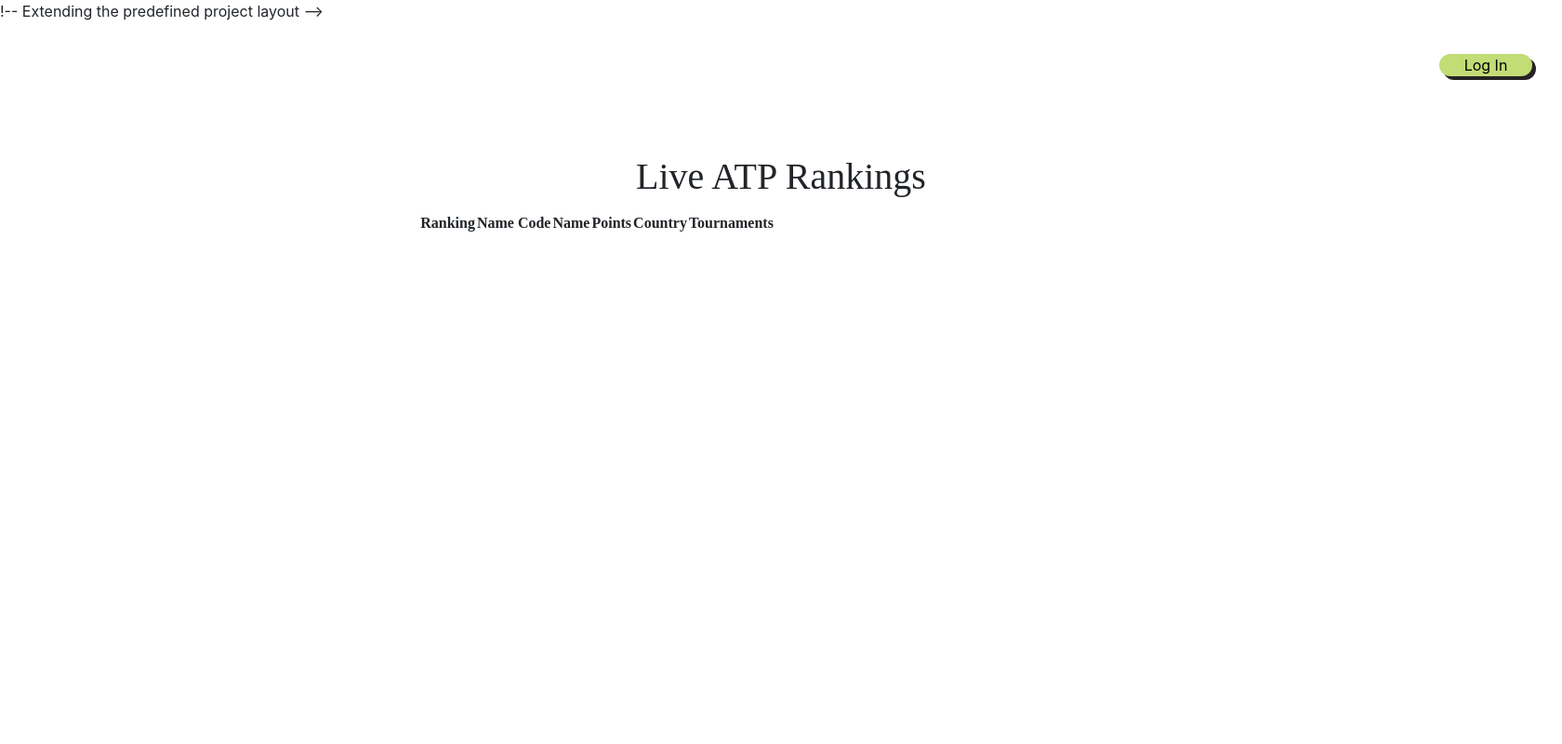
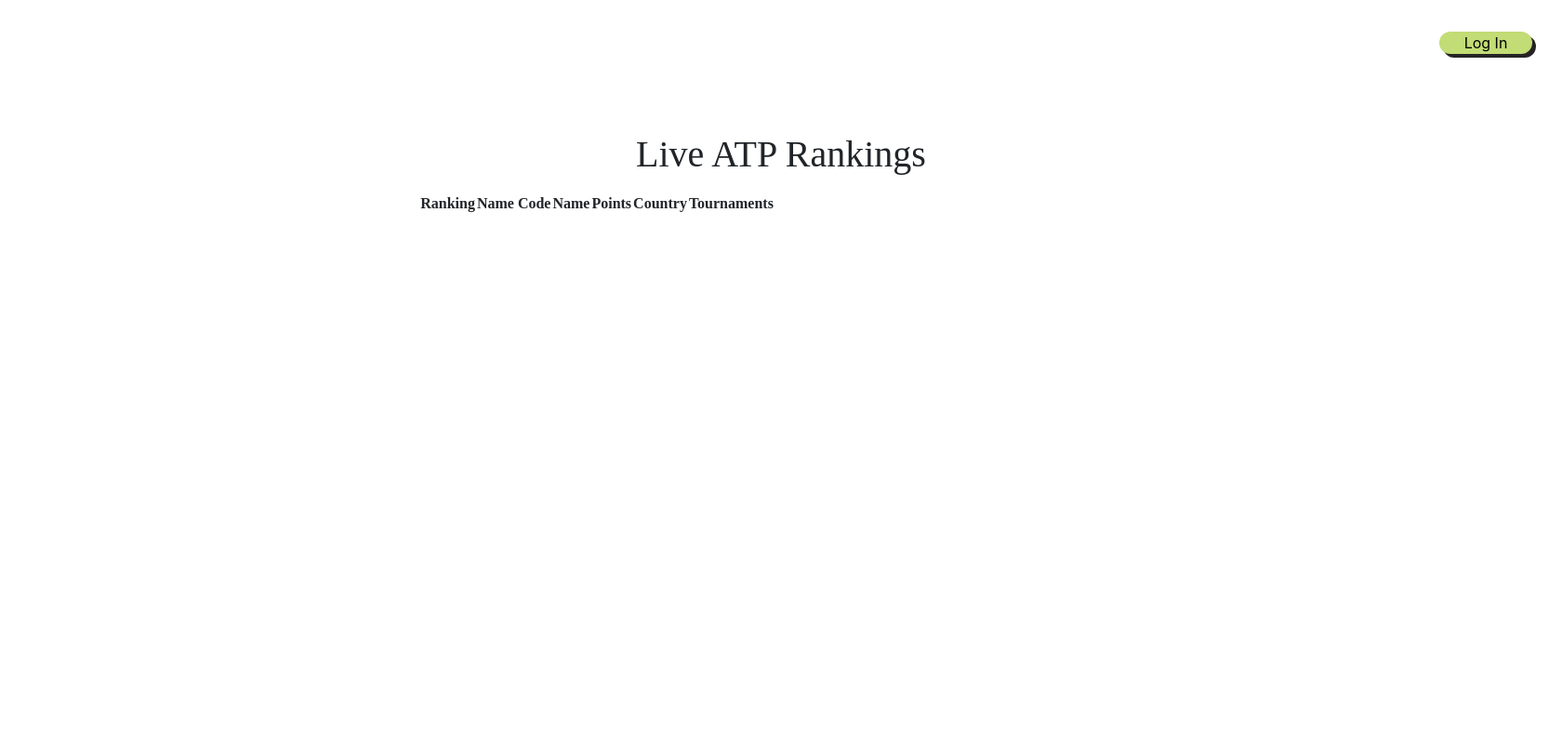
Before and after one commit to Archkitten/n22p4-quarter-finals, a Flask app: template templates/ranking.html in a window 1680 px wide. Shown: the whole page at 93% size. Run offline with Flask 2, Linux system fonts and the light colour scheme; the template is opened without the code that fills it, so the values that code supplies are empty; some libraries are stand-ins or nearby versions.

Commit message:
fixes to rankings page

```diff
--- a/templates/ranking.html
+++ b/templates/ranking.html
@@ -1,4 +1,3 @@
-!-- Extending the predefined project layout -->
 {% extends "layouts/base.html" %}
 
 <!- This variable sets name of browser tab  -->
```
